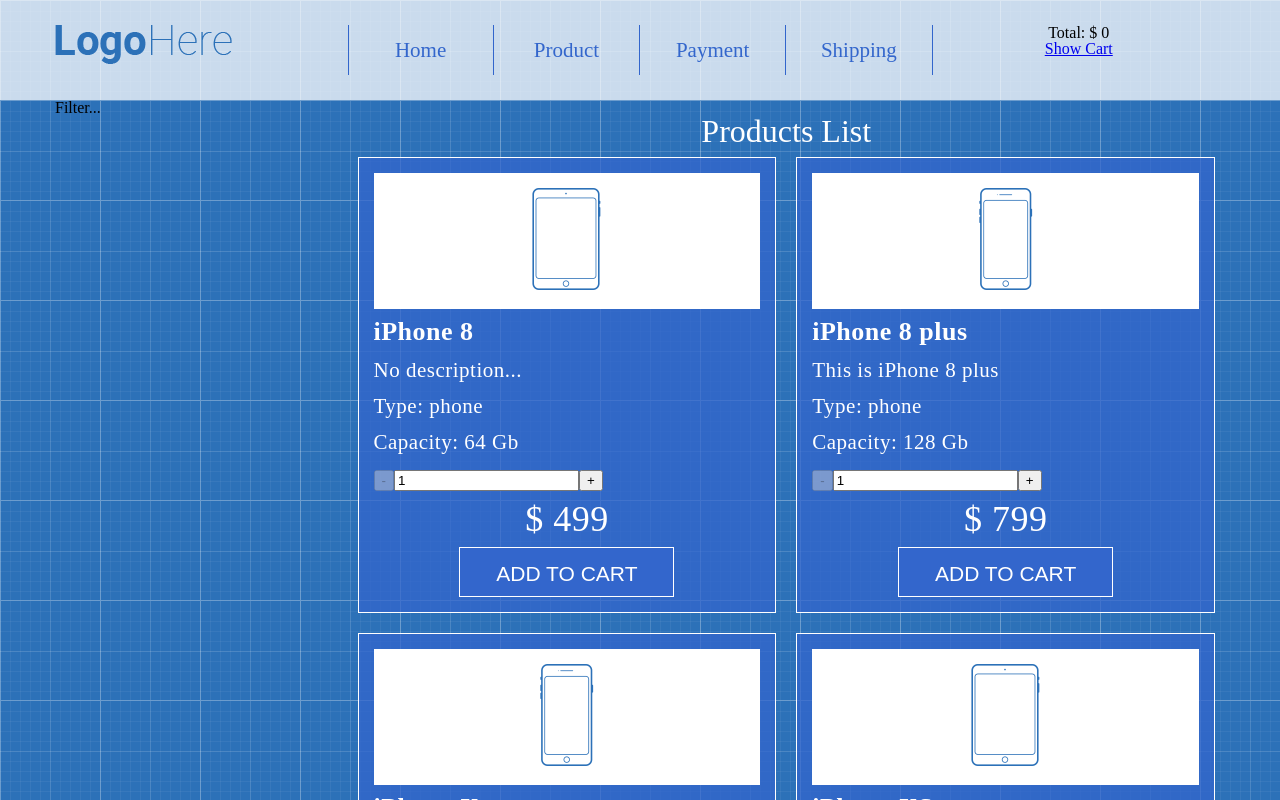
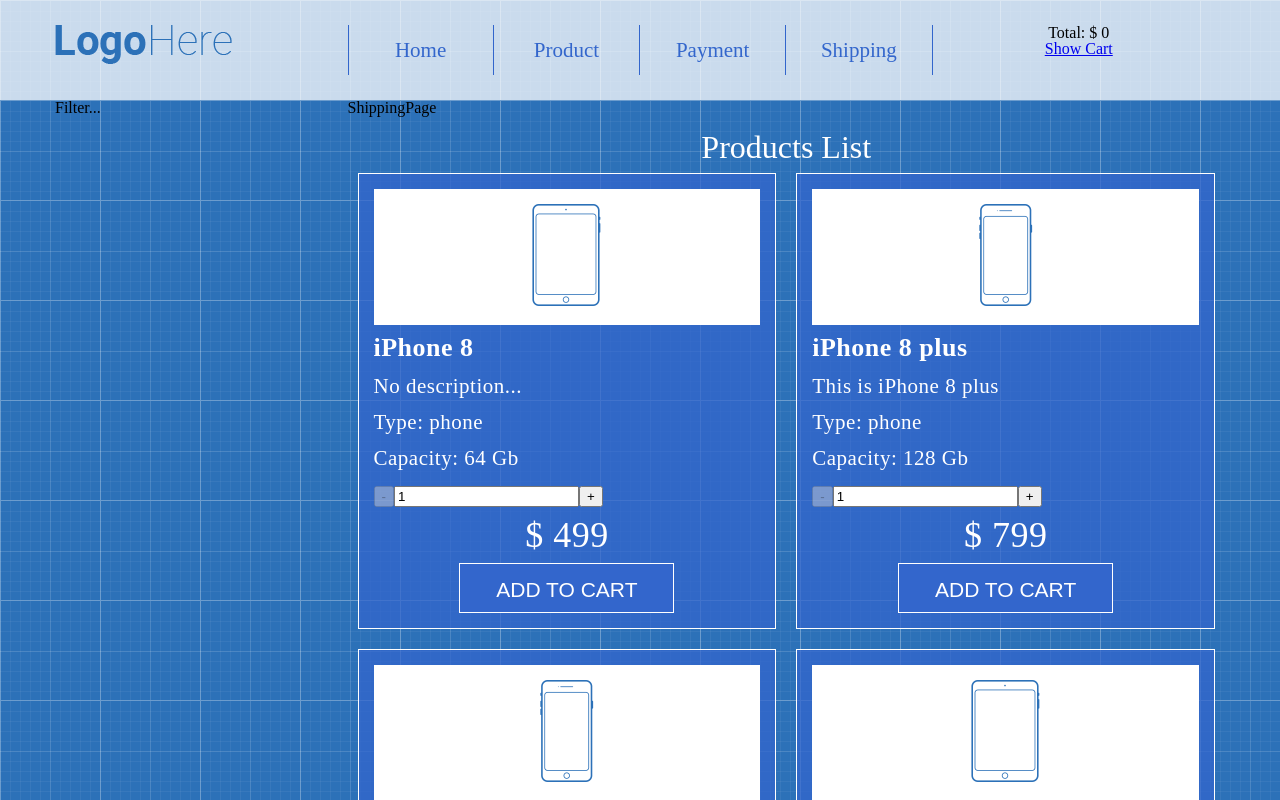
Before and after one commit to YuliaKhomenko/work-shop-project, a React (Create React App) app: page /shipping in a window 1280 px wide. Shown: the top 800 px of the page. Built offline with nearby package versions, Linux system fonts and the light colour scheme.

Commit message:
add route for Menu component and create ShippingPage and PaymentPage components

```diff
--- a/src/App/Header/Menu/Menu.js
+++ b/src/App/Header/Menu/Menu.js
@@ -1,4 +1,6 @@
 import React from 'react'
+
+import {Link} from 'react-router-dom'
 
 import './menu.css'
 
@@ -6,10 +8,10 @@
 const Menu = () =>
 <div className="menu">
 	<ul>
-		<li><a href="">Home</a></li>
-		<li><a href="">Product</a></li>
-		<li><a href="">Payment</a></li>
-		<li><a href="">Shipping</a></li>
+		<li><Link to="/">Home</Link></li>
+		<li><Link to="/">Product</Link></li>
+		<li><Link to="/payment">Payment</Link></li>
+		<li><Link to="/shipping">Shipping</Link></li>
 	</ul>
 </div>
 
--- a/src/App/Main/Main.js
+++ b/src/App/Main/Main.js
@@ -2,6 +2,9 @@
 import ProductsList from './Products/ProductsList';
 import {Route} from 'react-router-dom'
 import CartPage from './Cart/CartPage'
+import PaymentPage from './Payment/PaymentPage'
+import ShippingPage from './Shipping/ShippingPage'
+
 
 const Main = ({
 	addProductToCart
@@ -15,6 +18,8 @@
 				</div>
 				<div className="col-lg-9">
 					<Route path="/cart" component={CartPage} />
+					<Route path="/payment" component={PaymentPage} />
+					<Route path="/shipping" component={ShippingPage} />
 					<ProductsList
 						addProductToCart={addProductToCart}
 					/>
--- /dev/null
+++ b/src/App/Main/Payment/PaymentPage.js
@@ -0,0 +1,11 @@
+import React from 'react'
+
+const PaymentPage = () => (
+    <div>
+        <h1>PaymentPage</h1>
+    </div>
+    )
+
+
+
+export default PaymentPage
--- /dev/null
+++ b/src/App/Main/Shipping/ShippingPage.js
@@ -0,0 +1,11 @@
+import React from 'react'
+
+const ShippingPage = () => (
+    <div>
+        <h1>ShippingPage</h1>
+    </div>
+    )
+
+
+
+export default ShippingPage
```
